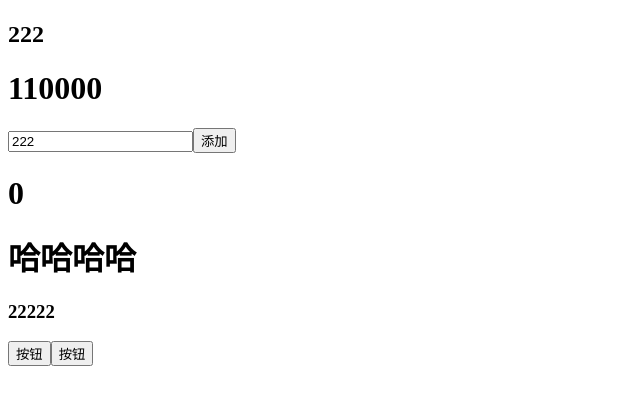
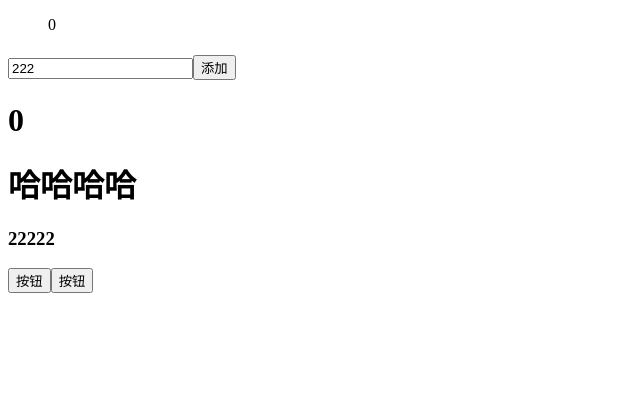
Before and after one commit to clm1100/reactstudy, a React (Create React App) app: page / in a window 1280 px wide. Shown: the top 404 px of the page, without its empty margins (0-640 px from the left). Built offline with nearby package versions, Linux system fonts and the light colour scheme.

Commit message:
提交bug

```diff
--- a/src/common/Header.jsx
+++ b/src/common/Header.jsx
@@ -13,8 +13,8 @@ class Header extends Component {
         }
     }
     setA(e) {
-       console.log(this.state.a)
        this.props.addAttr({title:this.state.a,id:Math.random()*100000000})
+       this.setState({a:''})
     }
     change(e){
         this.setState({
@@ -22,20 +22,16 @@ class Header extends Component {
         })
     }
     render() {
-        let b = 110000;
-        var bb = this.state.a
         return (
             <div className='Header'>
             <ul>
                 {/* <li >ceshi!!!</li> */}
-                {/* {this.props.active.map(e=>{
+                {this.props.arr.map(e=>{
                     return (<li key={e.id}>{e.title}</li>)
-                })} */}
-                {this.props.arr}
+                })}
+                {this.props.arr.length}
             </ul>
             <h1>{this.props.active}</h1>
-                <h2>{bb}</h2>
-                <h1>{b}</h1>
                 <input value={this.state.a} type="text"  onChange={this.change.bind(this)}/>
                 <button  onClick={this.setA.bind(this)}>添加</button>
             </div>
```
